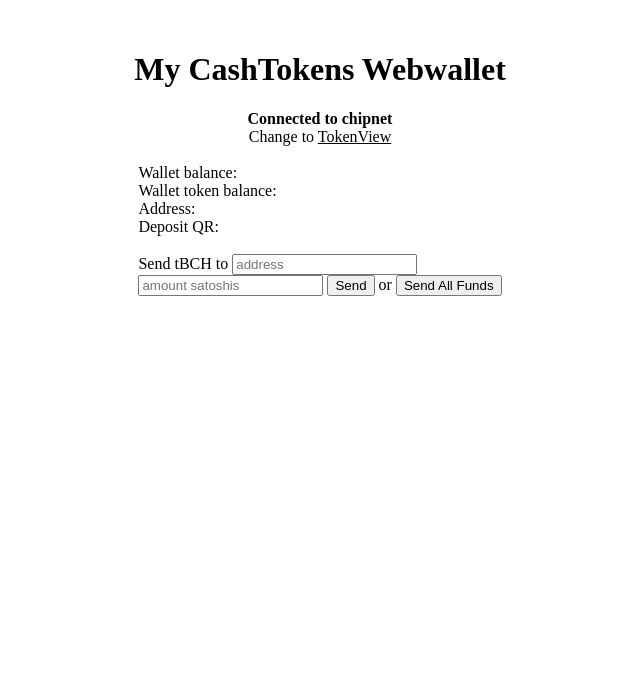
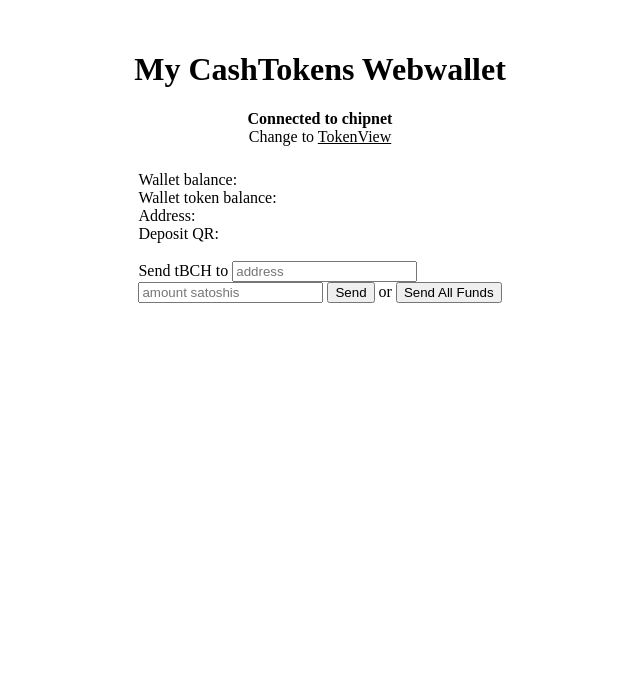
Before and after one commit to cashonize/legacy-wallet, a plain HTML site: page index.html in a window 1280 px wide. Shown: the top 699 px of the page, without its empty margins (320-960 px from the left). Drawn offline with Linux system fonts and the light colour scheme; a script that the page names is missing.

Commit message:
fix styling firefox

```diff
--- a/style.css
+++ b/style.css
@@ -3,6 +3,7 @@
   display: flex;
   align-items: center;
   flex-direction: column;
+  margin-bottom: 25px;
 }
 body {
     margin: 0px;
```
Also changed, not shown: index.html (+0 -1 lines).
